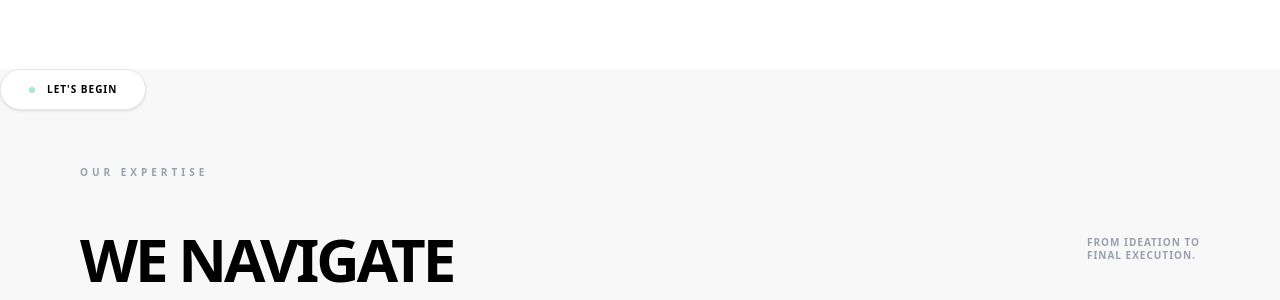
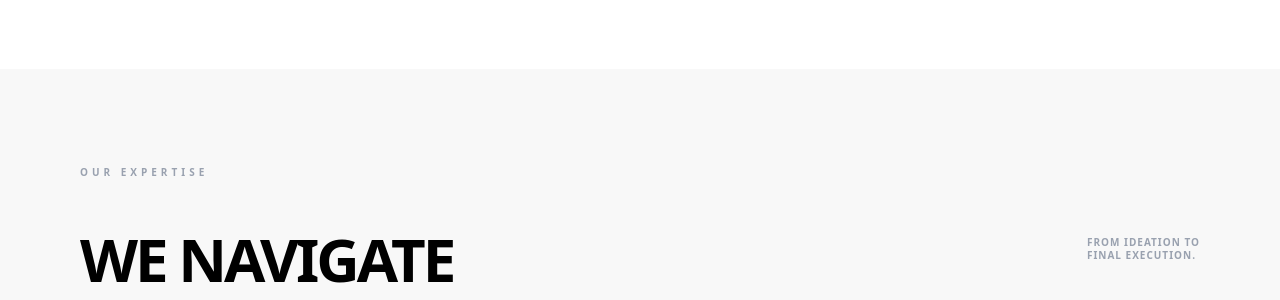
Before and after one commit to vaghelakrishna/kattalyx-labs-in, a React (Vite) app in the folder frontend/: page /podcasting in a window 1280 px wide. Shown: the part 3131-3431 px from the top of the page. Built offline with nearby package versions, Linux system fonts and the light colour scheme.

Commit message:
fix changes

```diff
--- a/frontend/src/sections/brandingSection/Stack.tsx
+++ b/frontend/src/sections/brandingSection/Stack.tsx
@@ -87,13 +87,6 @@ const ServicesStack = () => {
         ))}
       </div>
 
-      {/* LET'S BEGIN Button remains sticky */}
-      <div className="sticky bottom-10 left-10 md:left-20 z-[60] pointer-events-none">
-        <button className="pointer-events-auto bg-white border border-gray-200 text-black px-7 py-3 rounded-full text-[10px] font-bold flex items-center gap-3 shadow-sm hover:scale-105 transition-all uppercase tracking-widest">
-          <span className="w-1.5 h-1.5 bg-[#4ade80] rounded-full animate-pulse"></span>
-          Let's Begin
-        </button>
-      </div>
     </div>
   );
 };
```
